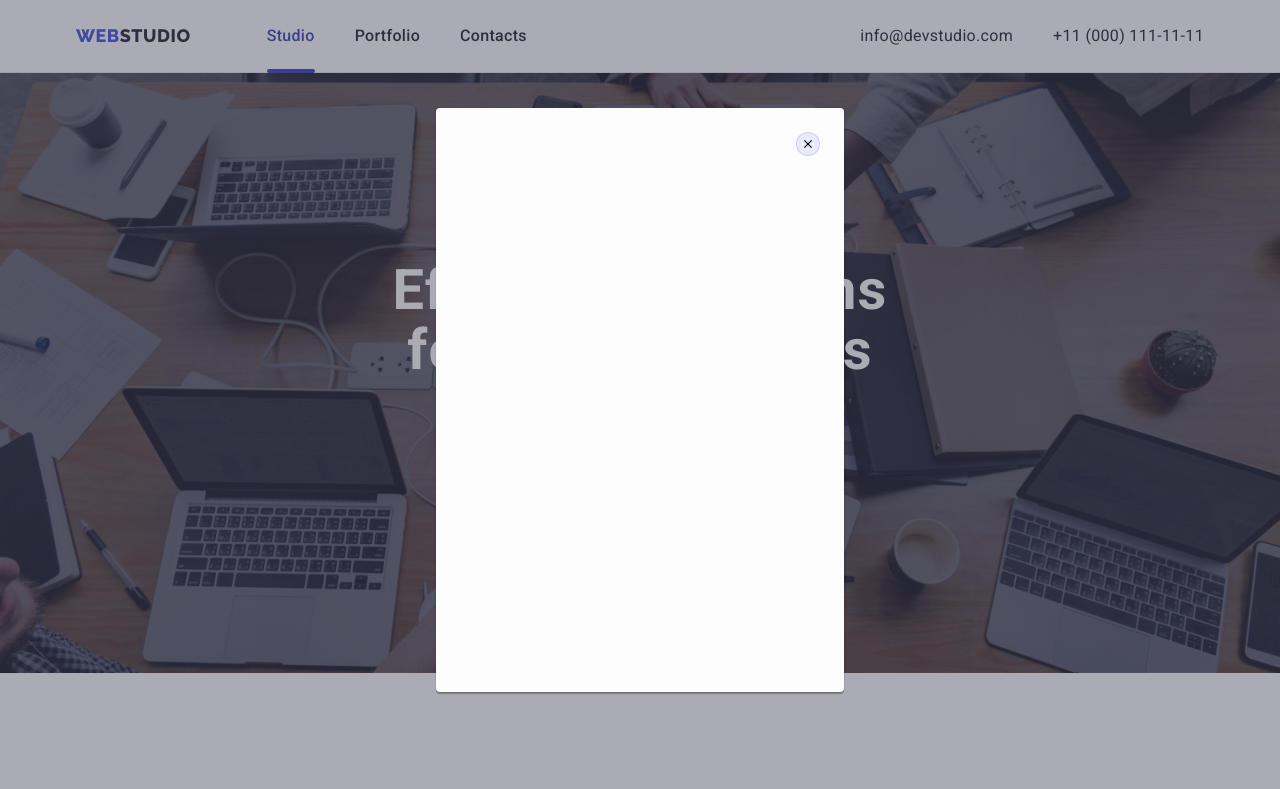
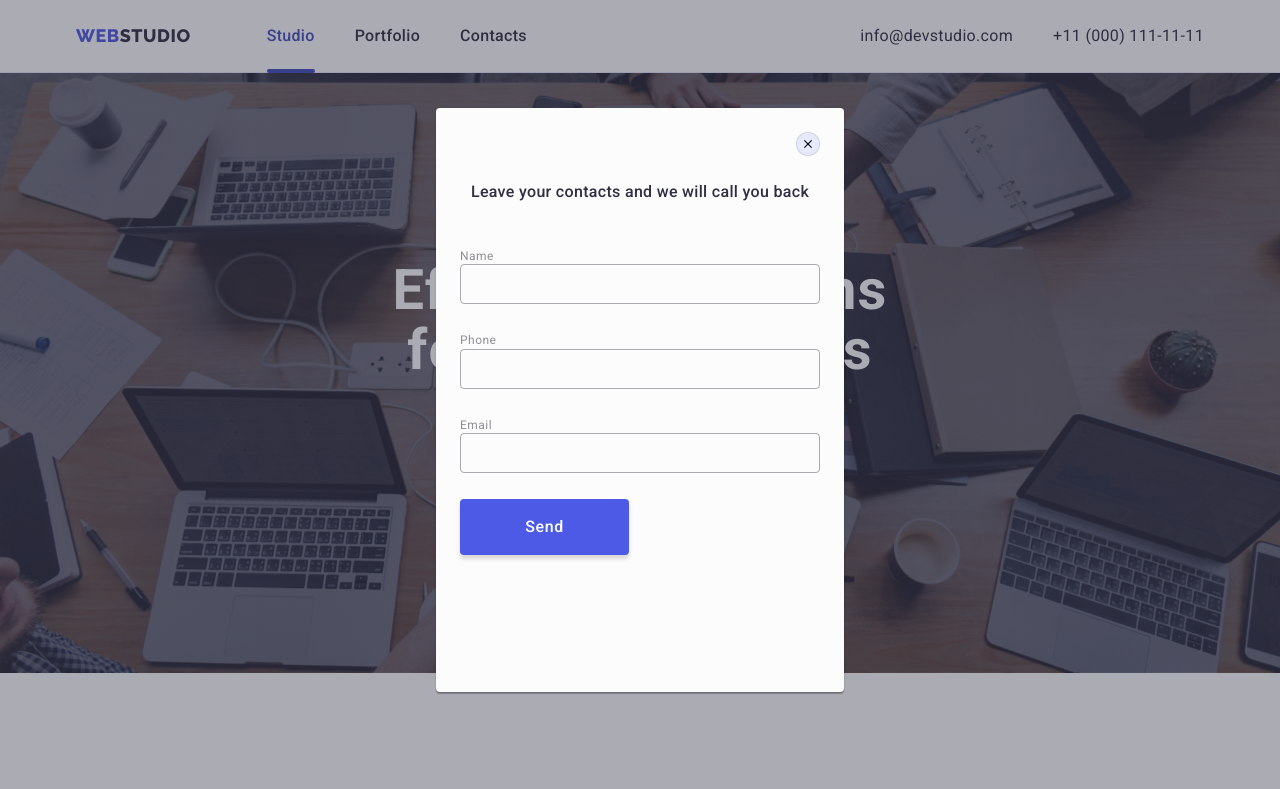
Before and after one commit to qalibK/goit-markup-hw-05, a plain HTML site: page index.html in a window 1280 px wide. Both pictures are taken after a click on the button "Order Service". Shown: the top 789 px of the page. Drawn offline with nearby package versions, Linux system fonts and the light colour scheme.

Commit message:
update 2

```diff
--- a/css/style.css
+++ b/css/style.css
@@ -92,14 +92,18 @@ img {
   width: 100%;
   height: 4px;
   background-color: var(--iris-color);
-  transition: visibility 1s, transform 0.3s linear;
+  transition:
+    visibility 1s,
+    transform 0.3s linear;
   border-radius: 2px;
 }
 
 .header {
   border-bottom: 1px solid #e7e9fc;
-  box-shadow: 0px 2px 1px rgba(46, 47, 66, 0.08),
-    0px 1px 1px rgba(46, 47, 66, 0.16), 0px 1px 6px rgba(46, 47, 66, 0.08);
+  box-shadow:
+    0px 2px 1px rgba(46, 47, 66, 0.08),
+    0px 1px 1px rgba(46, 47, 66, 0.16),
+    0px 1px 6px rgba(46, 47, 66, 0.08);
 }
 
 .header-menu {
@@ -315,7 +319,8 @@ img {
 .team-list-item {
   background-color: var(--primary-white-color);
   border-radius: 0px 0px 4px 4px;
-  box-shadow: 0px 2px 1px 0px rgba(46, 47, 66, 0.08),
+  box-shadow:
+    0px 2px 1px 0px rgba(46, 47, 66, 0.08),
     0px 1px 1px 0px rgba(46, 47, 66, 0.16),
     0px 1px 6px 0px rgba(46, 47, 66, 0.08);
   text-align: center;
@@ -401,7 +406,8 @@ img {
   justify-content: center;
   align-items: center;
   color: var(--lightslate);
-  transition: border-color 250ms cubic-bezier(0.4, 0, 0.2, 1),
+  transition:
+    border-color 250ms cubic-bezier(0.4, 0, 0.2, 1),
     color 250ms cubic-bezier(0.4, 0, 0.2, 1);
 }
 
@@ -491,7 +497,8 @@ img {
 /*! Page Portfolio !*/
 
 .header-portfolio {
-  box-shadow: 0px 1px 6px 0px rgba(46, 47, 66, 0.08),
+  box-shadow:
+    0px 1px 6px 0px rgba(46, 47, 66, 0.08),
     0px 1px 1px 0px rgba(46, 47, 66, 0.16),
     0px 2px 1px 0px rgba(46, 47, 66, 0.08);
 }
@@ -504,8 +511,10 @@ img {
   background: var(--iris-color);
   color: var(--primary-white-color);
   border-radius: 4px;
-  box-shadow: 0px 2px 2px 0px rgba(0, 0, 0, 0.12),
-    0px 2px 1px 0px rgba(0, 0, 0, 0.08), 0px 3px 1px 0px rgba(0, 0, 0, 0.1);
+  box-shadow:
+    0px 2px 2px 0px rgba(0, 0, 0, 0.12),
+    0px 2px 1px 0px rgba(0, 0, 0, 0.08),
+    0px 3px 1px 0px rgba(0, 0, 0, 0.1);
   border: 1px solid transparent;
 }
 .filter-button {
@@ -520,7 +529,8 @@ img {
   padding: 12px 24px;
   background-color: #f4f4fd;
   border: 1px solid #e7e9fc;
-  transition: color 250ms cubic-bezier(0.4, 0, 0.2, 1),
+  transition:
+    color 250ms cubic-bezier(0.4, 0, 0.2, 1),
     background-color 250ms cubic-bezier(0.4, 0, 0.2, 1),
     border-color 250ms cubic-bezier(0.4, 0, 0.2, 1),
     box-shadow 250ms cubic-bezier(0.4, 0, 0.2, 1);
@@ -529,8 +539,10 @@ img {
 .card-link:hover,
 .card-link:focus,
 .card-link:active {
-  box-shadow: 0px 1px 6px rgba(46, 47, 66, 0.08),
-    0px 1px 1px rgba(46, 47, 66, 0.16), 0px 2px 1px rgba(46, 47, 66, 0.08);
+  box-shadow:
+    0px 1px 6px rgba(46, 47, 66, 0.08),
+    0px 1px 1px rgba(46, 47, 66, 0.16),
+    0px 2px 1px rgba(46, 47, 66, 0.08);
 }
 
 .filters-list {
@@ -650,7 +662,8 @@ img {
   position: fixed;
   top: 0;
   background-color: rgba(46, 47, 66, 0.4);
-  transition: opacity 250ms cubic-bezier(0.4, 0, 0.2, 1),
+  transition:
+    opacity 250ms cubic-bezier(0.4, 0, 0.2, 1),
     visibility 250ms cubic-bezier(0.4, 0, 0.2, 1);
 }
 
@@ -662,14 +675,17 @@ img {
   width: 408px;
   min-height: 584px;
   background-color: #fcfcfc;
-  box-shadow: 0px 2px 1px 0px rgba(0, 0, 0, 0.2),
-    0px 1px 3px 0px rgba(0, 0, 0, 0.12), 0px 1px 1px 0px rgba(0, 0, 0, 0.14);
+  box-shadow:
+    0px 2px 1px 0px rgba(0, 0, 0, 0.2),
+    0px 1px 3px 0px rgba(0, 0, 0, 0.12),
+    0px 1px 1px 0px rgba(0, 0, 0, 0.14);
   border-radius: 4px;
   top: 50%;
   left: 50%;
   position: absolute;
   transform: translate(-50%, -50%) scale(1);
   transition: transform 250ms cubic-bezier(0.4, 0, 0.2, 1);
+  padding: 24px;
 }
 
 .modal-close-btn {
@@ -686,7 +702,8 @@ img {
   justify-content: center;
   align-items: center;
   padding: 0;
-  transition: background-color 250ms cubic-bezier(0.4, 0, 0.2, 1),
+  transition:
+    background-color 250ms cubic-bezier(0.4, 0, 0.2, 1),
     border 250ms cubic-bezier(0.4, 0, 0.2, 1);
 }
 
@@ -702,3 +719,58 @@ img {
   border: none;
   fill: #ffffff;
 }
+
+.modal-title {
+  color: var(--primary-color);
+  text-align: center;
+  font-size: 16px;
+  font-style: normal;
+  font-weight: 500;
+  line-height: 1.5;
+  letter-spacing: var(--primary-letter-spacing);
+  margin-top: 48px;
+  margin-bottom: 42px;
+}
+
+.modal-input {
+  border-radius: 4px;
+  border: 1px solid var(--navyblue-modal, rgba(46, 47, 66, 0.4));
+  width: 100%;
+  height: 40px;
+  margin-bottom: 26px;
+  padding: 0 26px;
+  background-color: transparent;
+  outline: transparent;
+}
+
+.modal-input:focus {
+  border-color: var(--primary-accent-color);
+}
+
+.modal-form-btn {
+  border-radius: 4px;
+  background: var(--iris, #4d5ae5);
+  box-shadow: 0px 4px 4px 0px rgba(0, 0, 0, 0.15);
+  padding: 16px 32px;
+  width: 169px;
+  border: none;
+  color: var(--primary-white-color);
+  font-size: 16px;
+  font-style: normal;
+  font-weight: 500;
+  line-height: 1.5;
+  letter-spacing: 0.04em;
+  text-align: center;
+  cursor: pointer;
+}
+
+.modal-form-text {
+  color: var(--lightslate);
+  font-size: 12px;
+  font-style: normal;
+  font-weight: 400;
+  line-height: 1.16;
+  letter-spacing: 0.04em;
+  margin-bottom: 4px;
+  margin-top: 8px;
+}
--- a/index.html
+++ b/index.html
@@ -1,4 +1,4 @@
-<!DOCTYPE html>
+<!doctype html>
 <html lang="en">
   <head>
     <meta charset="UTF-8" />
@@ -430,6 +430,22 @@
             <use href="./images/icons.svg#icon-close"></use>
           </svg>
         </button>
+        <p class="modal-title">Leave your contacts and we will call you back</p>
+        <form class="modal-form">
+          <label>
+            <span class="modal-form-text">Name</span>
+            <input name="user-name" class="modal-input" type="text" />
+          </label>
+          <label>
+            <span class="modal-form-text">Phone</span>
+            <input name="user-phone" class="modal-input" type="tel" />
+          </label>
+          <label>
+            <span class="modal-form-text">Email</span>
+            <input name="user-email" class="modal-input" type="email" />
+          </label>
+          <button class="modal-form-btn" type="submit">Send</button>
+        </form>
       </div>
     </div>
     <script src="./js/modal.js"></script>
```
